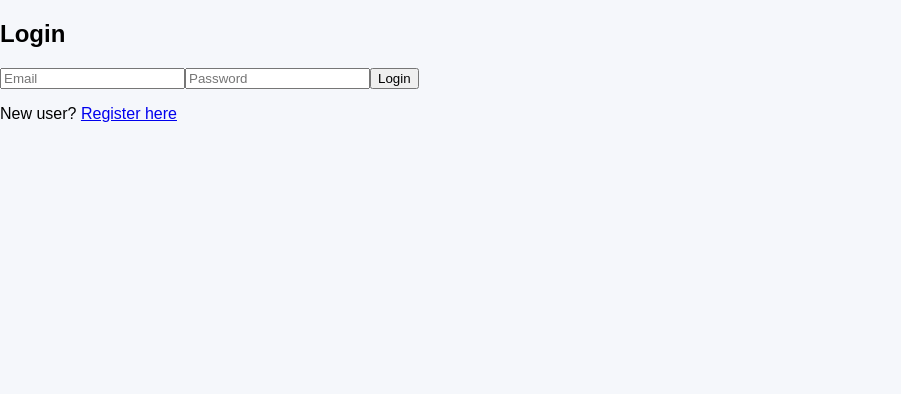
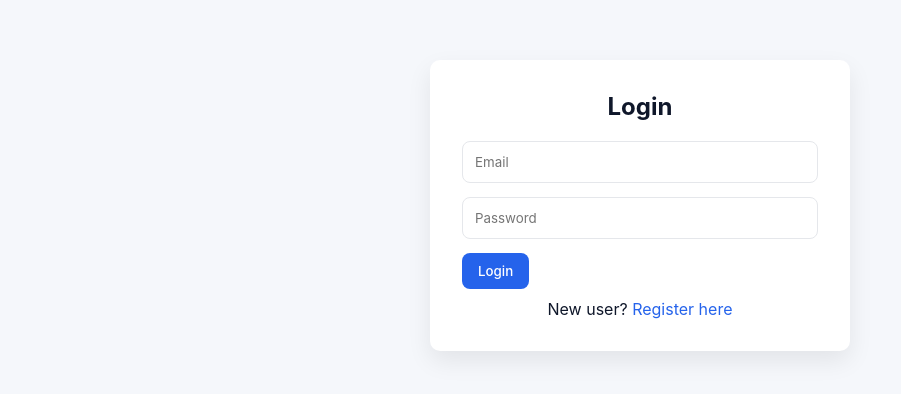
Before and after one commit to Srinivas2326/Stock-Flow, a React app in the folder frontend/: page / in a window 1280 px wide. Shown: the top 394 px of the page, without its empty margins (0-901 px from the left). Built offline with nearby package versions, Linux system fonts and the light colour scheme; no server answers; the HTML template or start-up script is replaced by a standard one.

Commit message:
css updated

```diff
--- a/frontend/src/index.css
+++ b/frontend/src/index.css
@@ -1,34 +1,253 @@
-body { margin: 0; font-family: Arial; background: #f5f7fb; }
-.layout { display: flex; }
+/* ================================
+   GLOBAL RESET & VARIABLES
+================================ */
+:root {
+  --bg: #f5f7fb;
+  --bg-card: #ffffff;
+  --primary: #2563eb;
+  --primary-dark: #1e40af;
+  --sidebar: #0f172a;
+  --text: #0f172a;
+  --text-muted: #64748b;
+  --border: #e5e7eb;
+  --radius: 10px;
+  --shadow: 0 10px 25px rgba(0, 0, 0, 0.08);
+}
+
+* {
+  margin: 0;
+  padding: 0;
+  box-sizing: border-box;
+  font-family: "Inter", Arial, sans-serif;
+}
+
+body {
+  background: var(--bg);
+  color: var(--text);
+}
+
+/* ================================
+   LAYOUT
+================================ */
+.layout {
+  display: flex;
+  min-height: 100vh;
+}
+
+/* ================================
+   SIDEBAR
+================================ */
 .sidebar {
   width: 240px;
-  background: #0f172a;
+  background: var(--sidebar);
   color: white;
-  min-height: 100vh;
-  padding: 20px;
+  padding: 24px 20px;
+  display: flex;
+  flex-direction: column;
 }
+
+.sidebar h2 {
+  font-size: 22px;
+  margin-bottom: 30px;
+  font-weight: 700;
+}
+
 .sidebar a {
   display: block;
-  padding: 10px;
+  padding: 12px 14px;
+  margin-bottom: 8px;
+  color: #cbd5f5;
+  text-decoration: none;
+  border-radius: 8px;
+  transition: background 0.2s ease;
+}
+
+.sidebar a:hover {
+  background: rgba(37, 99, 235, 0.15);
   color: white;
+}
+
+.sidebar a.active {
+  background: var(--primary);
+  color: white;
+  font-weight: 600;
+}
+
+.logout-btn {
+  margin-top: auto;
+  background: #dc2626;
+  border: none;
+  color: white;
+  padding: 12px;
+  border-radius: 8px;
+  cursor: pointer;
+}
+
+.logout-btn:hover {
+  background: #b91c1c;
+}
+
+/* ================================
+   CONTENT
+================================ */
+.content {
+  flex: 1;
+  padding: 32px;
+}
+
+/* ================================
+   CARDS (DASHBOARD)
+================================ */
+.cards {
+  display: grid;
+  grid-template-columns: repeat(auto-fit, minmax(220px, 1fr));
+  gap: 20px;
+  margin-bottom: 30px;
+}
+
+.card {
+  background: var(--bg-card);
+  padding: 24px;
+  border-radius: var(--radius);
+  box-shadow: var(--shadow);
+}
+
+.card h3 {
+  font-size: 15px;
+  color: var(--text-muted);
+  margin-bottom: 10px;
+}
+
+.card p {
+  font-size: 28px;
+  font-weight: 700;
+}
+
+/* ================================
+   TABLE
+================================ */
+.table {
+  width: 100%;
+  background: var(--bg-card);
+  border-radius: var(--radius);
+  box-shadow: var(--shadow);
+  border-collapse: collapse;
+}
+
+.table th {
+  background: #f1f5f9;
+  text-align: left;
+  padding: 14px;
+  font-size: 14px;
+  color: var(--text-muted);
+}
+
+.table td {
+  padding: 14px;
+  border-top: 1px solid var(--border);
+}
+
+.table tr:hover {
+  background: #f9fafb;
+}
+
+/* ================================
+   BUTTONS
+================================ */
+button {
+  background: var(--primary);
+  color: white;
+  border: none;
+  padding: 10px 16px;
+  border-radius: 8px;
+  cursor: pointer;
+  font-weight: 500;
+}
+
+button:hover {
+  background: var(--primary-dark);
+}
+
+button:disabled {
+  background: #c7d2fe;
+  cursor: not-allowed;
+}
+
+/* ================================
+   FORMS (LOGIN / REGISTER)
+================================ */
+form {
+  max-width: 420px;
+  background: white;
+  padding: 32px;
+  margin: 60px auto;
+  border-radius: var(--radius);
+  box-shadow: var(--shadow);
+}
+
+form h2 {
+  margin-bottom: 20px;
+  font-size: 24px;
+  text-align: center;
+}
+
+form input {
+  width: 100%;
+  padding: 12px;
+  margin-bottom: 14px;
+  border-radius: 8px;
+  border: 1px solid var(--border);
+}
+
+form input:focus {
+  outline: none;
+  border-color: var(--primary);
+}
+
+form p {
+  margin-top: 10px;
+  text-align: center;
+}
+
+form a {
+  color: var(--primary);
   text-decoration: none;
 }
-.sidebar a.active { background: #2563eb; border-radius: 6px; }
-.logout-btn { margin-top: 40px; width: 100%; }
 
-.content { padding: 30px; flex: 1; }
+form a:hover {
+  text-decoration: underline;
+}
 
-.cards { display: flex; gap: 20px; }
-.card { background: white; padding: 20px; border-radius: 10px; width: 200px; }
-
-.table { width: 100%; background: white; border-radius: 10px; }
-.table th, .table td { padding: 12px; }
-
+/* ================================
+   MODAL
+================================ */
 .modal {
   position: fixed;
-  top: 50%; left: 50%;
-  transform: translate(-50%, -50%);
+  inset: 0;
+  background: rgba(0, 0, 0, 0.4);
+  display: flex;
+  align-items: center;
+  justify-content: center;
+}
+
+.modal-content {
   background: white;
-  padding: 20px;
-  border-radius: 10px;
+  padding: 24px;
+  border-radius: var(--radius);
+  width: 100%;
+  max-width: 420px;
+  box-shadow: var(--shadow);
 }
+
+/* ================================
+   RESPONSIVE
+================================ */
+@media (max-width: 768px) {
+  .sidebar {
+    display: none;
+  }
+
+  .content {
+    padding: 20px;
+  }
+}
```
